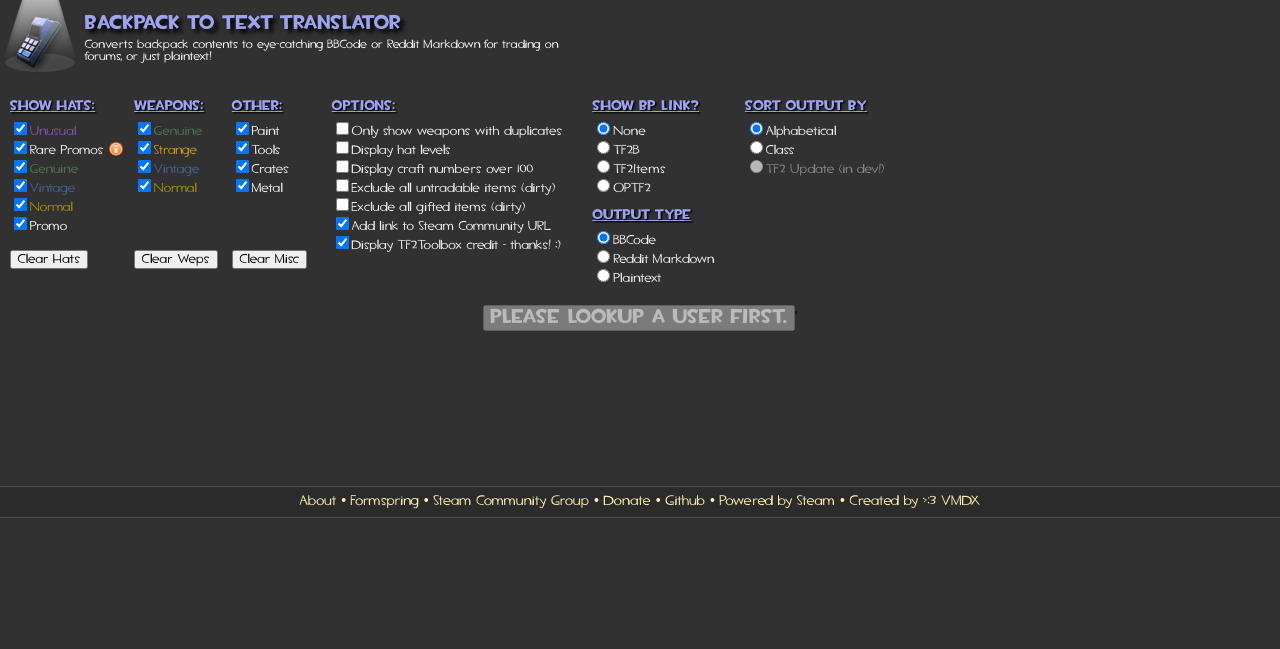
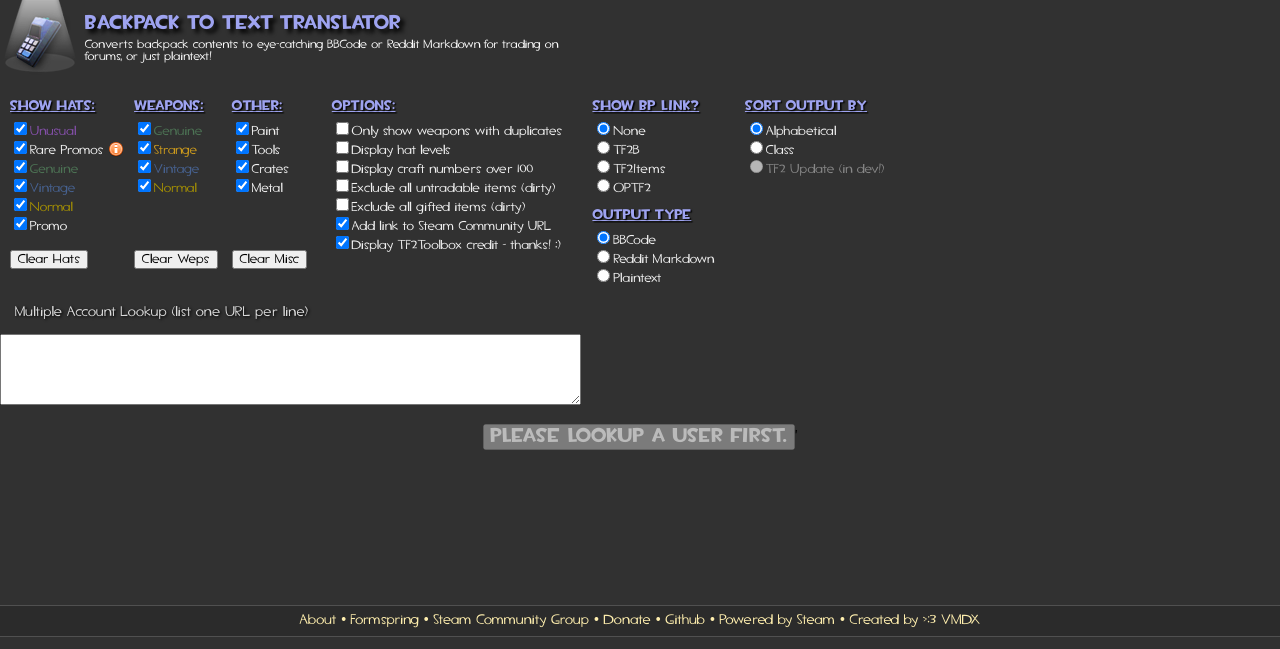
Before and after one commit to vmdx/tf2toolbox, a Flask app: page /bptext in a window 1280 px wide. Shown: the part 102-751 px from the top of the page. Run offline with Flask 2, Linux system fonts and the light colour scheme.

Commit message:
multiple account lookup hacky implementation

```diff
--- a/tf2toolbox/templates/bptext_form.html
+++ b/tf2toolbox/templates/bptext_form.html
@@ -94,6 +94,11 @@
         <div class="clearbar"></div>
       </div>
 
+      <div>
+      <p>Multiple Account Lookup (list one URL per line)</p>
+      <textarea rows="5" cols="80" name="multi"></textarea>
+      </div>
+
       <div id="input_button">
 {% if "steamID" in session %}
         <input type="submit" id="lookup_submit" value="Go!" />
--- a/tf2toolbox/views.py
+++ b/tf2toolbox/views.py
@@ -4,7 +4,7 @@
 from tf2toolbox import app
 from tf2toolbox.exceptions import TF2ToolboxException
 from tf2toolbox.steamapi import get_user_backpack
-from tf2toolbox.utils import set_user_session, send_notification_email
+from tf2toolbox.utils import set_user_session, send_notification_email, get_steamid_from_url
 
 import tf2toolbox.bptext
 import tf2toolbox.metal
@@ -49,9 +49,22 @@
   template_info = {'nav_cell': 'Backpack Text', 'signin_action': '/bptext'}
   if request.method == 'POST' and request.form['form_id'] == 'bptext' and 'steamID' in session:
     try:
-      bp_json = get_user_backpack(session['steamID'])
-      template_info['bptext_result_string'] = tf2toolbox.bptext.bp_parse(bp_json, request.form, session)
-      template_info['bptext_params'] = tf2toolbox.bptext.bptext_form_to_params(request.form)
+      multi_accounts = request.form['multi'].splitlines()
+      if len(multi_accounts) > 1:
+        bp_strings = []
+        for account in multi_accounts:
+          account_sid = get_steamid_from_url(account)
+          bp_json = get_user_backpack(account_sid)
+          fake_session = {'steamID': account_sid}
+          if account.startswith('http://steamcommunity.com/id/'):
+            fake_session['customURL'] = account[len('http://steamcommunity.com/id/'):]
+          bp_strings.append('*** Backpack for ' + account + '\n\n' + tf2toolbox.bptext.bp_parse(bp_json, request.form, fake_session))
+        template_info['bptext_result_string'] = '\n\n----------------------------------------\n\n'.join(bp_strings)
+        template_info['bptext_params'] = tf2toolbox.bptext.bptext_form_to_params(request.form)
+      else:
+        bp_json = get_user_backpack(session['steamID'])
+        template_info['bptext_result_string'] = tf2toolbox.bptext.bp_parse(bp_json, request.form, session)
+        template_info['bptext_params'] = tf2toolbox.bptext.bptext_form_to_params(request.form)
     except TF2ToolboxException as e:
       template_info['error_msg'] = str(e)
     return render_template('bptext_result.html', template_info=template_info, session=session)
```
Also changed, not shown: tf2toolbox/utils.py (+17 -0 lines).
